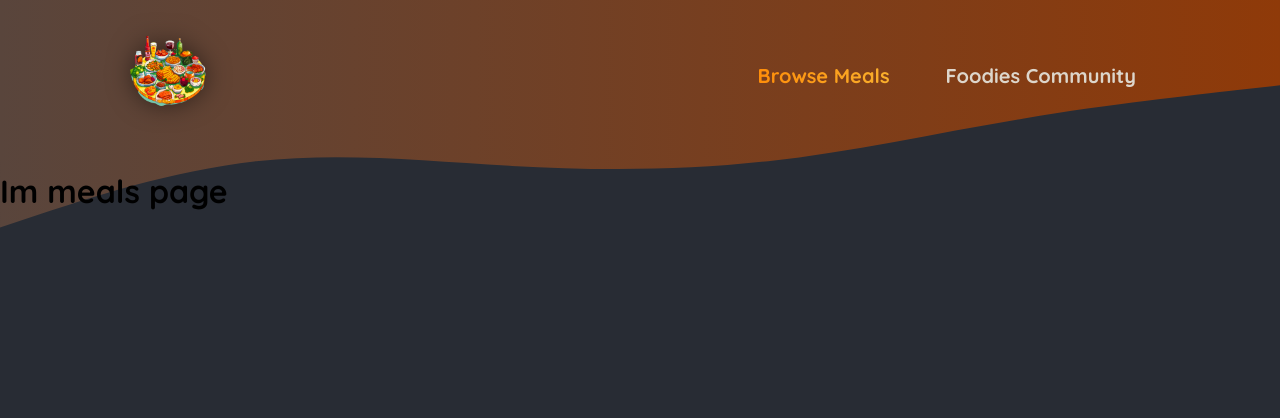
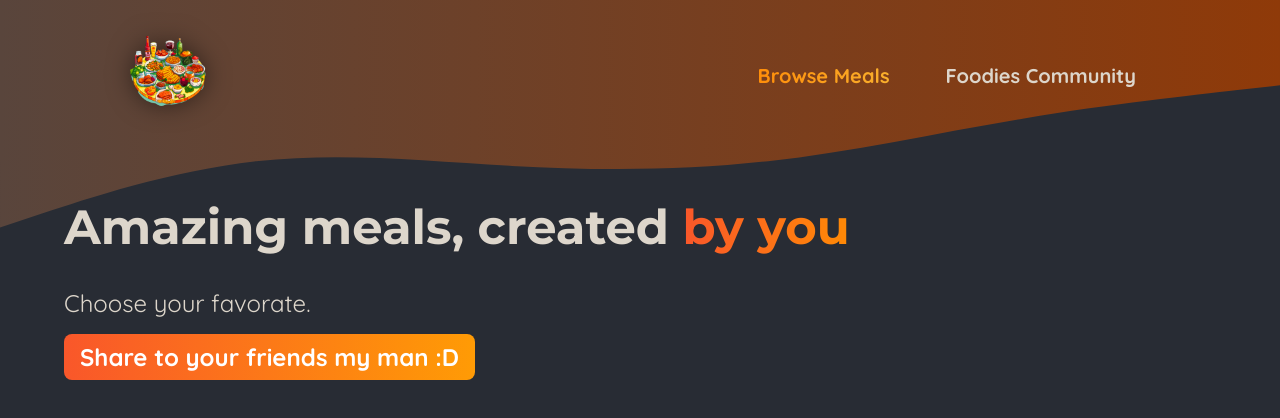
Before and after one commit to Alhaimouni/foodies, a Next.js app: page /meals in a window 1280 px wide. Shown: the top 418 px of the page. Built offline with nearby package versions, Linux system fonts and the light colour scheme.

Commit message:
add:meal items

```diff
--- a/app/meals/page.js
+++ b/app/meals/page.js
@@ -1,5 +1,25 @@
-export default function Meals(){
-    return(
-        <h1>Im meals page</h1>
-    )
+import Link from "next/link";
+import classes from "./page.module.css";
+export default function MealsPage() {
+  return (
+    <>
+    <header className={classes.header}>
+      <h1>
+        Amazing meals, created{' '}
+        <span className={classes.highlight}>
+          by you
+        </span>
+      </h1>
+      <p>Choose your favorate.</p>
+      <p className={classes.cta}>
+        <Link href={'/meals/share'}>
+          Share to your friends my man :D
+        </Link>
+      </p>
+    </header>
+    <main className={classes.main}>
+
+    </main>
+    </>
+  );
 }
--- /dev/null
+++ b/app/meals/page.module.css
@@ -0,0 +1,51 @@
+.header {
+  gap: 3rem;
+  margin: 3rem auto 5rem auto;
+  width: 90%;
+  max-width: 75rem;
+  color: #ddd6cb;
+  font-size: 1.5rem;
+}
+
+.header h1 {
+  font-family: 'Montserrat', sans-serif;
+}
+
+.highlight {
+  background: linear-gradient(90deg, #f9572a, #ff8a05);
+  background-clip: text;
+  -webkit-background-clip: text;
+  -webkit-text-fill-color: transparent;
+}
+
+.header p {
+  margin: 0;
+}
+
+.cta a {
+  display: inline-block;
+  margin-top: 1rem;
+  padding: 0.5rem 1rem;
+  border-radius: 0.5rem;
+  background: linear-gradient(90deg, #f9572a, #ff9b05);
+  color: #ffffff;
+  font-weight: bold;
+  text-decoration: none;
+}
+
+.loading {
+  text-align: center;
+  animation: loading 1.2s ease-in-out infinite;
+}
+
+@keyframes loading {
+  0% {
+    color: #e9e9e9;
+  }
+  50% {
+    color: #b89b84;
+  }
+  100% {
+    color: #e9e9e9;
+  }
+}
```
Also changed, not shown: app/meals/[id]/page.js (deleted, +0 -10 lines), components/meals/meal-item.jsx (added, +26 -0 lines), components/meals/meal-item.module.css (added, +75 -0 lines), components/meals/meals-grid.jsx (added, +13 -0 lines), components/meals/meals-grid.module.css (added, +10 -0 lines), app/meals/[slug]/page.js (renamed from app/meals/[id]/[slug]/page.js).
